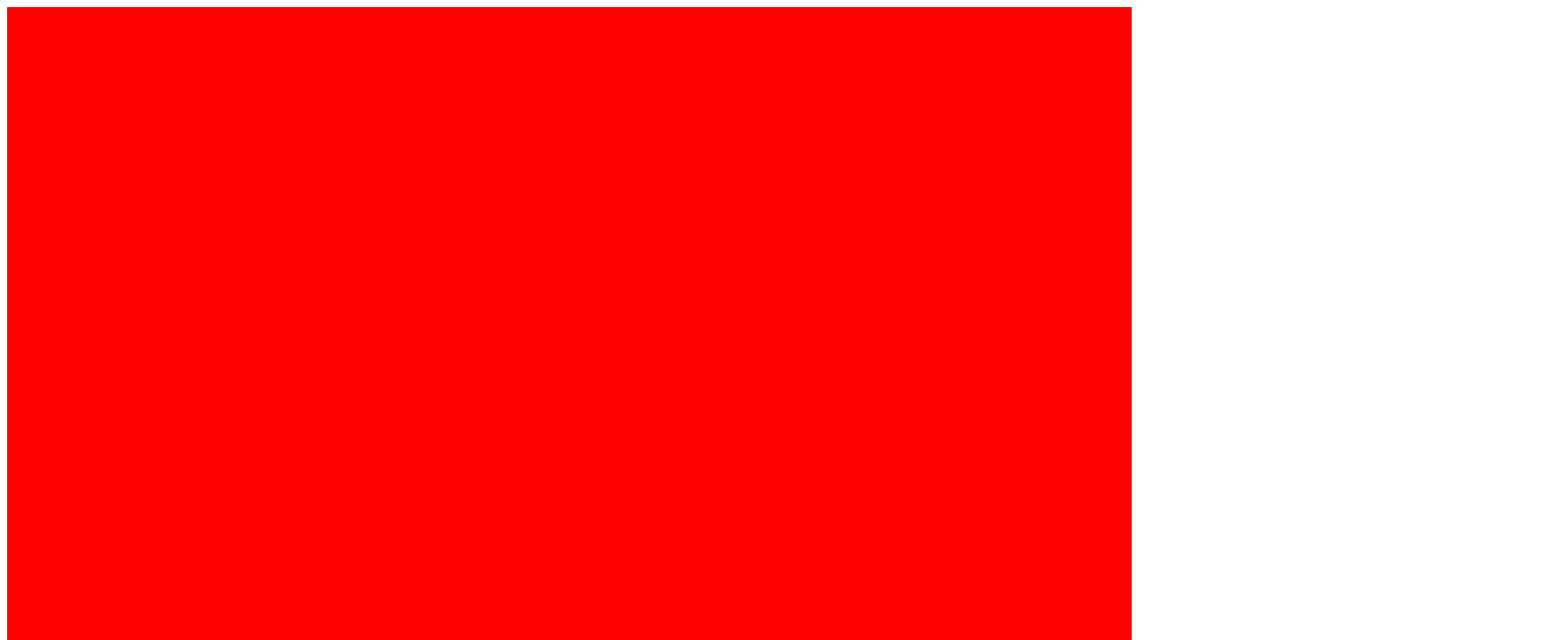
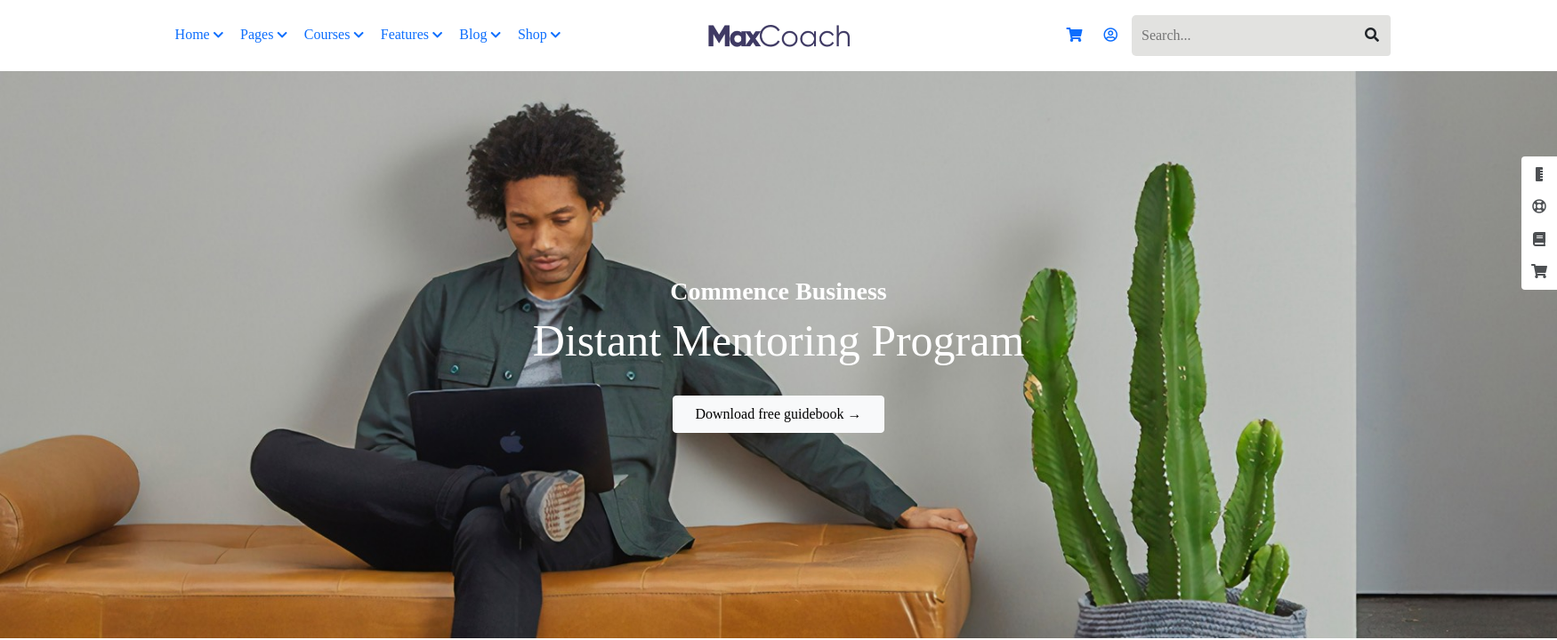
Before and after one commit to LucaVerth/proj-html-vuejs, a Vue app: page / in a window 1280 px wide. Shown: the top 720 px of the page at 89% size, 1750 px wide, since content can reach past the window. Built offline with nearby package versions, Linux system fonts and the light colour scheme; a small style sheet from the web is missing.

Commit message:
Added Header/ Jumbotron

```diff
--- a/package.json
+++ b/package.json
@@ -9,6 +9,7 @@
   },
   "dependencies": {
     "@fontsource/allerta": "^4.5.0",
+    "@fortawesome/fontawesome-free": "^5.15.4",
     "bootstrap": "^5.1.3",
     "core-js": "^3.6.5",
     "vue": "^2.6.11"
--- a/src/App.vue
+++ b/src/App.vue
@@ -1,29 +1,36 @@
 <template>
   <div id="app">
     <div class="main-wrapper">
-
+      <Header/>
+      <Main/>
+      <Footer/>
     </div>
   </div>
 </template>
 
 <script>
-
+import Header from './components/Header.vue';
+import Main from './components/Main.vue';
+import Footer from './components/Footer.vue';
 
 export default {
   name: 'App',
   components: {
-
+    Header,
+    Main,
+    Footer
   }
 }
 </script>
 
-<style lang="scss" scoped>
+<style lang="scss">
 @import './assets/style/Generals.scss';
 
 .main-wrapper{
   width: 100%;
+  min-width: 1750px;
   height: 100vh;
-  background-color: red;
+  overflow: hidden;
 }
 
 </style>
--- /dev/null
+++ b/src/assets/data/LinksHeader.js
@@ -0,0 +1,27 @@
+export default [
+  {
+    title: 'Home',
+    link: '#'
+  },
+  {
+    title: 'Pages',
+    link: '#'
+  },
+  {
+    title: 'Courses',
+    link: '#'
+  },
+  {
+    title: 'Features',
+    link: '#'
+  },
+  {
+    title: 'Blog',
+    link: '#'
+  },
+  {
+    title: 'Shop',
+    link: '#'
+  },
+
+]
--- a/src/assets/style/Generals.scss
+++ b/src/assets/style/Generals.scss
@@ -1,7 +1,11 @@
 @import '~bootstrap/dist/css/bootstrap.css';
 @import '~@fontsource/allerta/index.css';
-
+@import '~@fortawesome/fontawesome-free/css/all.css';
 
 body{
   font-family: "Allerta";
 }
+
+img {
+  max-width: 100%;
+}
--- /dev/null
+++ b/src/components/Footer.vue
@@ -0,0 +1,13 @@
+<template>
+  <footer></footer>
+</template>
+
+<script>
+export default {
+  name: 'Footer',
+}
+</script>
+
+<style lang="scss" scoped>
+
+</style>
--- /dev/null
+++ b/src/components/Header.vue
@@ -0,0 +1,106 @@
+<template>
+  <header class="header">
+    <div class="container-fluid custom_container">
+      <div class="row custom_row">
+        <nav class="col nav-bar">
+          <ul class="nav">
+            <li class="nav-item" v-for="(link, index) in linksHeader" :key="index">
+              <a class="nav-link custom_link" :href="link.link"
+                >{{link.title}}
+                <i class="fas fa-chevron-down"></i>
+              </a>
+            </li>
+          </ul>
+        </nav>
+        <figure class="col-3 logo-header">
+          <img class :src="require('../assets/images/dark-logo.png')" alt="" />
+        </figure>
+        <div class="col search-bar">
+          <a href="#"><i class="fas fa-shopping-cart"></i></a>
+          <a href="#"><i class="far fa-user-circle mx-2"></i></a>
+          <div class="input-group custom_search_bar">
+            <input type="text" class="custom_search" placeholder="Search..." />
+            <button class="btn custom_btn" type="button">
+              <i class="fas fa-search"></i>
+            </button>
+          </div>
+        </div>
+      </div>
+    </div>
+  </header>
+</template>
+
+<script>
+import linksHeader from '../assets/data/LinksHeader.js';
+
+export default {
+  name: "Header",
+  data(){
+    return {
+      linksHeader,
+    }
+  }
+};
+</script>
+
+<style lang="scss" scoped>
+header {
+  width: 100%;
+  height: 80px;
+  background-color: #fff;
+  min-width: 1750px;
+  overflow: hidden;
+  .custom_container {
+    width: 80%;
+    margin: 0 auto;
+  }
+  .custom_row {
+    height: 80px;
+    justify-content: space-between;
+    align-items: center;
+    figure {
+      display: flex;
+      justify-content: center;
+      align-items: center;
+      margin: unset;
+      padding: unset;
+      img {
+        max-width: 50%;
+        padding: 0.5em;
+      }
+    }
+    .custom_link{
+      padding: 0 0.6rem;
+    }
+    .nav-bar ul li a i {
+      font-size: 0.8rem;
+      line-height: 40px;
+    }
+    .search-bar {
+      display: flex;
+      align-items: center;
+      justify-content: flex-end;
+      .custom_search_bar {
+        width: unset;
+      }
+      .custom_search {
+        width: 250px;
+        padding: 10px;
+        background-color: #e2e2e0;
+        border-radius: 5px;
+        border: 1px solid transparent;
+      }
+      .custom_btn {
+        background-color: #e2e2e0;
+      }
+      a {
+        margin: 0.5em;
+        text-decoration: none;
+        i {
+          cursor: pointer;
+        }
+      }
+    }
+  }
+}
+</style>
--- /dev/null
+++ b/src/components/Jumbotron.vue
@@ -0,0 +1,76 @@
+<template>
+  <section class="jumbotron container-fluid">
+    <figure class="jumbotron-image">
+      <img
+        :src="require('../assets/images/home-3-hero-bg.jpg')"
+        alt="Jumbotron image"
+      />
+      <div class="jumbotron-center-section">
+        <h3 class="fw-bold">Commence Business</h3>
+        <h1>Distant Mentoring Program</h1>
+        <a class="btn btn-light px-4 py-2 mt-4" href="#" role="button"
+          >Download free guidebook &#8594;
+        </a>
+      </div>
+      <div class="jumbotron-favicons rounded-start">
+        <i class="fas fa-ruler-vertical"></i>
+        <i class="far fa-life-ring"></i>
+        <i class="fas fa-book"></i>
+        <i class="fas fa-shopping-cart"></i>
+      </div>
+    </figure>
+  </section>
+</template>
+
+<script>
+export default {
+  name: "Jumbotron",
+};
+</script>
+
+<style lang="scss" scoped>
+.jumbotron {
+  margin: unset;
+  padding: unset;
+  max-height: 600px;
+  .jumbotron-image {
+    position: relative;
+    .jumbotron-center-section {
+      display: flex;
+      flex-direction: column;
+      align-items: center;
+      justify-content: center;
+      position: absolute;
+      top: 50%;
+      left: 50%;
+      transform: translate(-50%, -50%);
+      width: 40%;
+      height: 300px;
+      color: #ffff;
+      h1{
+        font-size: 50px;
+      }
+    }
+    .jumbotron-favicons{
+      position: absolute;
+      right: 0;
+      top: 15%;
+      display: flex;
+      flex-direction: column;
+      align-items: center;
+      justify-content: space-evenly;
+      width: 40px;
+      height: 150px;
+      background-color: #ffff;
+      i{
+        padding: 0.5rem 0;
+        cursor: pointer;
+        opacity: 0.8;
+      }
+    }
+    img {
+      max-width: 100%;
+    }
+  }
+}
+</style>
--- /dev/null
+++ b/src/components/Main.vue
@@ -0,0 +1,24 @@
+<template>
+  <main>
+    <div class="main-container">
+      <Jumbotron/>
+    </div>
+  </main>
+</template>
+
+<script>
+import Jumbotron from './Jumbotron.vue';
+
+export default {
+  name: 'Main',
+  components: {
+    Jumbotron,
+  }
+}
+</script>
+
+<style lang="scss" scoped>
+main{
+  height: calc(100% - 80px);
+}
+</style>
```
Also changed, not shown: 1 other file (tests, documents, lock files or other folders).
